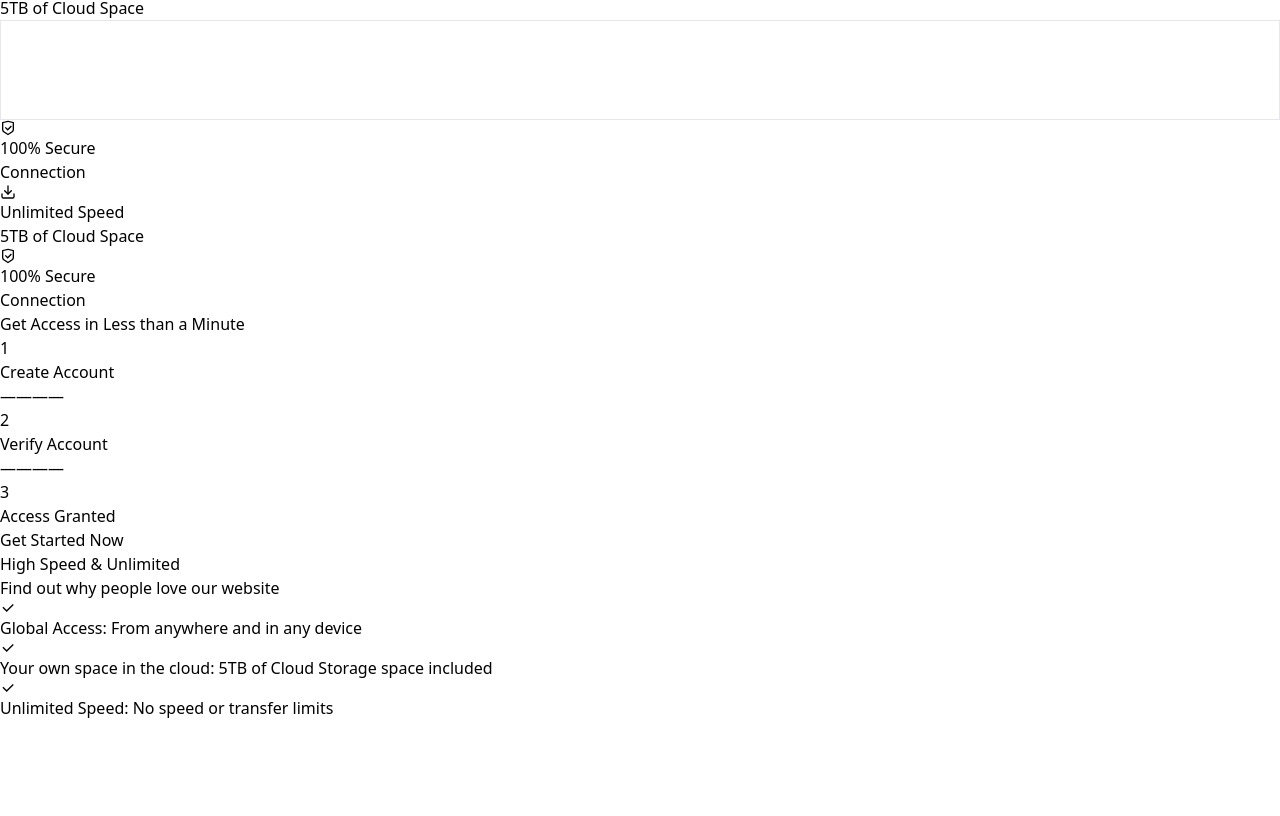
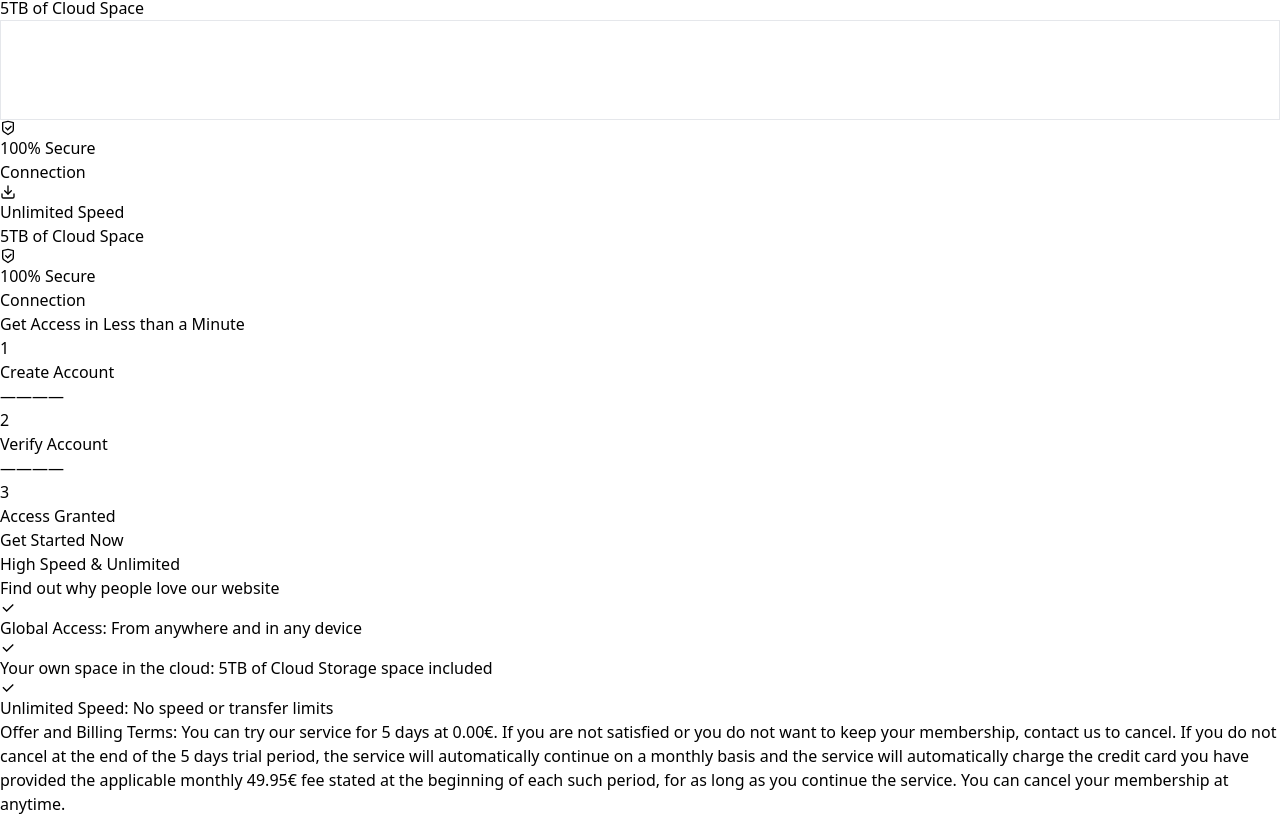
Before and after one commit to syytruong/landing-page-assignment, a React (Create React App) app: page / in a window 1280 px wide. Shown: the part 608-1424 px from the top of the page. Before the commit the page ends 1328 px from the top, so only its background shows below. Built offline with nearby package versions, Linux system fonts and the light colour scheme.

Commit message:
fix: change class name for top disclaimation, add offer and billing term text

```diff
--- a/src/components/1st-landing-page/MainContent.js
+++ b/src/components/1st-landing-page/MainContent.js
@@ -8,7 +8,7 @@ const MainContent = ({ openModal }) => {
     <div className="container mx-auto px-4">
       {/* Top disclaimation text */}
       <div className="text-center py-2 hidden lg:block flex items-center justify-center w-full">
-        <p className="text-xs break-text">
+        <p className="text-xs top-disclamation-text">
             Lorem ipsum dolor sit amet, consectetur adipiscing elit. Praesent faucibus, ipsum lobortis hendrerit lacinia, nisi risus cursus turpis, vitae convallis ex elit id erat
         </p>
       </div>
@@ -16,6 +16,12 @@ const MainContent = ({ openModal }) => {
       <ActivationSection openModal={openModal} />
       <FeaturesSection />
       <WhyUsSection openModal={openModal} />
+
+      <div className="mt-6 px-4 md:px-0 pb-4">
+        <p className="text-xs text-gray-600 leading-snug">
+          Offer and Billing Terms: You can try our service for 5 days at 0.00€. If you are not satisfied or you do not want to keep your membership, contact us to cancel. If you do not cancel at the end of the 5 days trial period, the service will automatically continue on a monthly basis and the service will automatically charge the credit card you have provided the applicable monthly 49.95€ fee stated at the beginning of each such period, for as long as you continue the service. You can cancel your membership at anytime.
+        </p>
+      </div>
     </div>
   );
 };
--- a/src/index.css
+++ b/src/index.css
@@ -6,7 +6,7 @@ body {
   background-color: #fff;
 }
 
-.break-text {
+.top-disclamation-text {
   max-width: 700px;
   white-space: normal;
   margin-left: auto;
```
